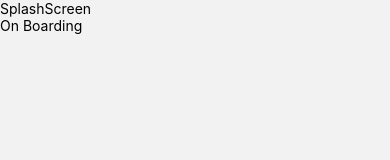
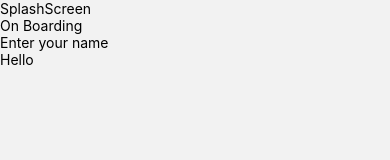
Before and after one commit to Pairalabs/Aumbram-Mobile, a React Native app: screen / in a window 390 px wide. Shown: the top 160 px of the page. Built offline with nearby package versions, Linux system fonts and the light colour scheme.

Commit message:
- minor changes

```diff
--- /dev/null
+++ b/src/components/InputText.tsx
@@ -0,0 +1,20 @@
+import { View, Text } from 'react-native'
+import React, { FC } from 'react'
+
+interface Props {
+    label: string;
+}
+
+const InputText: FC<Props> = ({
+    label
+}) => {
+    return (
+        <View>
+
+            <Text>{label}</Text>
+        </View>
+    )
+}
+
+
+export default InputText;
--- a/src/screens/Public/SplashScreen/index.tsx
+++ b/src/screens/Public/SplashScreen/index.tsx
@@ -1,7 +1,8 @@
-import { View, Text, Pressable } from 'react-native'
+import { View, Text, Pressable, TouchableOpacity } from 'react-native'
 import React from 'react'
 import { navigate } from '@navigations/NavigationUtils'
 import navigationStrings from '@constants/navigationStrings'
+import InputText from '@components/InputText'
 
 const SplashScreen = () => {
     const navigateTo = () => {
@@ -13,6 +14,11 @@ const SplashScreen = () => {
             <Pressable onPress={navigateTo} className="mt-4 px-4 py-2 bg-gray-200 dark:bg-gray-700 rounded">
                 <Text className="text-black dark:text-white font-bold">On Boarding</Text>
             </Pressable>
+            <TouchableOpacity>
+
+            </TouchableOpacity>
+            <InputText label="Enter your name" />
+            <Text className='font-'>Hello</Text>
         </View>
     )
 }
--- a/tailwind.config.js
+++ b/tailwind.config.js
@@ -1,7 +1,7 @@
 /** @type {import('tailwindcss').Config} */
 module.exports = {
 	// NOTE: Update this to include the paths to all files that contain Nativewind classes.
-  content: ["./App.tsx", "./components/**/*.{js,jsx,ts,tsx}"],
+	content: ["./App.tsx", "./src/components/**/*.{js,jsx,ts,tsx}"],
 	presets: [require("nativewind/preset")],
 	theme: {
 		extend: {
```
Lines whose indentation alone changed are shown as unchanged.
